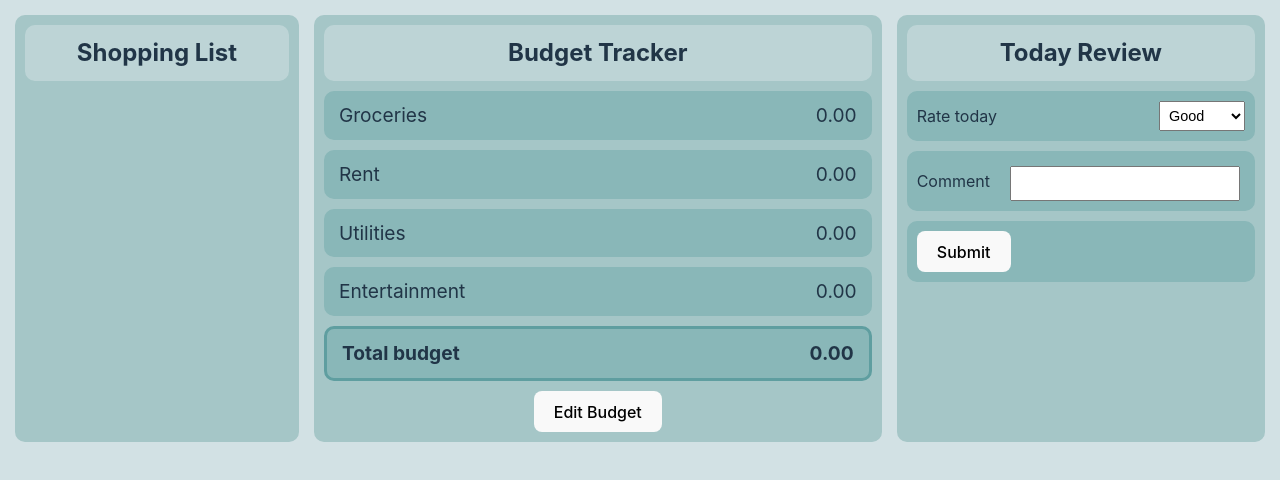
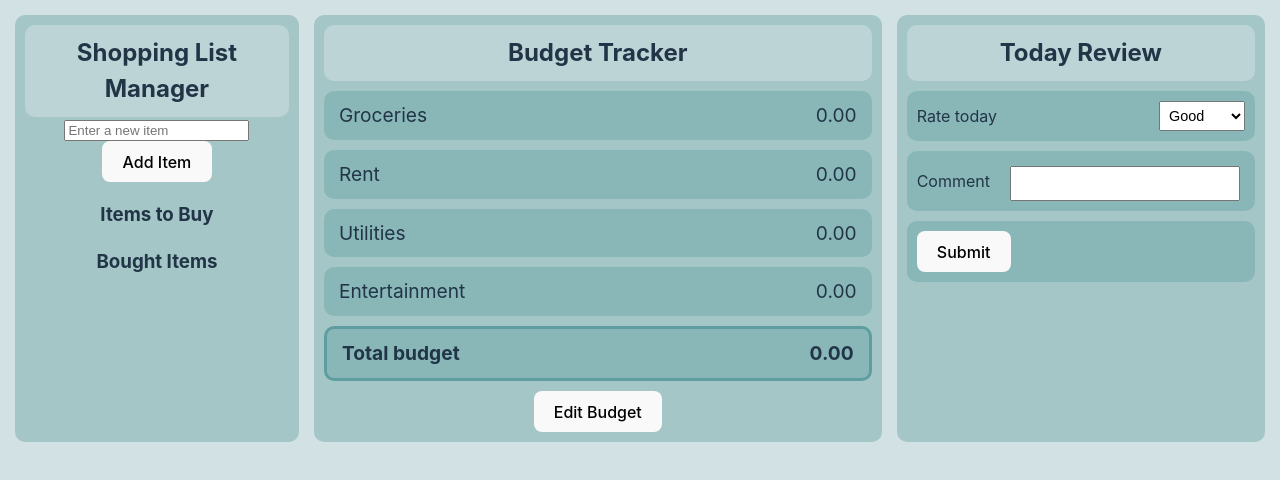
Before and after one commit to Renatuscape/AcademicWork-OrganiserApp, a React (Vite) app: page / in a window 1280 px wide. Shown: the top 480 px of the page. Built offline with nearby package versions, Linux system fonts and the light colour scheme.

Commit message:
Shopping list component updated with refactored code from task.

```diff
--- /dev/null
+++ b/src/Components/ShoppingListManager/BoughtItem.tsx
@@ -0,0 +1,11 @@
+type BoughtItemProps = {
+    item: string;
+    removeBoughtItem: ()=> void;
+}
+
+//returns the item name and a button named Remove that takes a function
+export default function BoughtItem(props: BoughtItemProps){
+    return <div className="shoppingItem">
+        {props.item} <button onClick={props.removeBoughtItem}>Remove</button>
+    </div>
+}
--- /dev/null
+++ b/src/Components/ShoppingListManager/BoughtItemList.tsx
@@ -0,0 +1,19 @@
+import BoughtItem from "./BoughtItem";
+
+type BoughtItemListProps = {
+    items: string[];
+    removeBoughtItem: (index: number) => void;
+}
+
+//Prints the list of item strings, creating a BoughtItem component for each list element
+//Assigns the removeBoughtItem function to the BoughtItem button
+export default function BoughtItemList({items, removeBoughtItem}: BoughtItemListProps) {
+    return <div>
+        <h3>Bought Items</h3>
+        <ul>
+            {items.map((item, index) => (
+                <BoughtItem key={index} item={item} removeBoughtItem={() => removeBoughtItem(index)} />
+            ))}
+        </ul>
+    </div>
+}
--- /dev/null
+++ b/src/Components/ShoppingListManager/ShoppingList.tsx
@@ -0,0 +1,19 @@
+import ShoppingListItem from "./ShoppingListItem";
+
+type ShoppingListProps={
+    items: string[];
+    markAsBought: (index: number) => void;
+}
+
+//Returns the entire list of items. The items are defined in ShoppingListItem
+//Each item has a markAsBought prop, which is assigned as a function that takes the item's index
+export default function ShoppingList (props: ShoppingListProps){
+    return <div>
+        <h3>Items to Buy</h3>
+        <ul>
+            {props.items.map((item, index) =>(
+                <ShoppingListItem key={index} item={item} markAsBought={() => props.markAsBought(index)}/>
+            ))}
+        </ul>
+    </div>
+}
--- /dev/null
+++ b/src/Components/ShoppingListManager/ShoppingListItem.tsx
@@ -0,0 +1,12 @@
+type ShoppingListItemProps = {
+    item: string;
+    markAsBought: () => void;
+}
+
+//returns the item with name and a button that takes a function, named Bought. Initially was a li object
+export default function ShoppingListItem(props: ShoppingListItemProps){
+
+return <div className="shoppingItem">
+    {props.item} <button onClick={props.markAsBought}>Bought</button>
+</div>
+}
--- /dev/null
+++ b/src/Components/ShoppingListManager/ShoppingListManager.tsx
@@ -0,0 +1,43 @@
+import { useState } from "react";
+import ShoppingList from "./ShoppingList";
+import BoughtItemList from "./BoughtItemList";
+
+export default function ShoppingListManager() {
+  const [shoppingList, setShoppingList] = useState<string[]>([]);
+  const [boughtItems, setBoughtItems] = useState<string[]>([]);
+  const [newItem, setNewItem] = useState('');
+
+  const addItem = () => {
+    if (newItem) {
+      setShoppingList(prevList => [...prevList, newItem]);
+      setNewItem(''); // Clear input field after adding item
+    }
+  };
+
+  const markAsBought = (index: number) => {
+    const boughtItem = shoppingList[index];
+    setBoughtItems(prevBought => [...prevBought, boughtItem]);
+    setShoppingList(prevList => prevList.filter((_, i) => i !== index));
+  };
+
+  const removeBoughtItem = (index: number) => {
+    setBoughtItems(prevBought => prevBought.filter((_, i) => i !== index));
+  };
+
+  return (
+    <div>
+      <h2>Shopping List Manager</h2>
+      <div>
+        <input
+          type="text"
+          value={newItem}
+          onChange={(e) => setNewItem(e.target.value)}
+          placeholder="Enter a new item"
+        />
+        <button onClick={addItem}>Add Item</button>
+      </div>
+      <ShoppingList items={shoppingList} markAsBought={markAsBought} />
+      <BoughtItemList items={boughtItems} removeBoughtItem={removeBoughtItem} />
+    </div>
+  );
+}
--- a/src/ShoppingList.tsx
+++ b/src/ShoppingList.tsx
@@ -1,7 +1,9 @@
+import ShoppingListManager from "./Components/ShoppingListManager/ShoppingListManager"
+
 function ShoppingList() {
     return <>
         <div className="shopping-list" id="basic-container">
-            <h2>Shopping List</h2>
+            <ShoppingListManager/>
         </div>
     </>
 }
```
